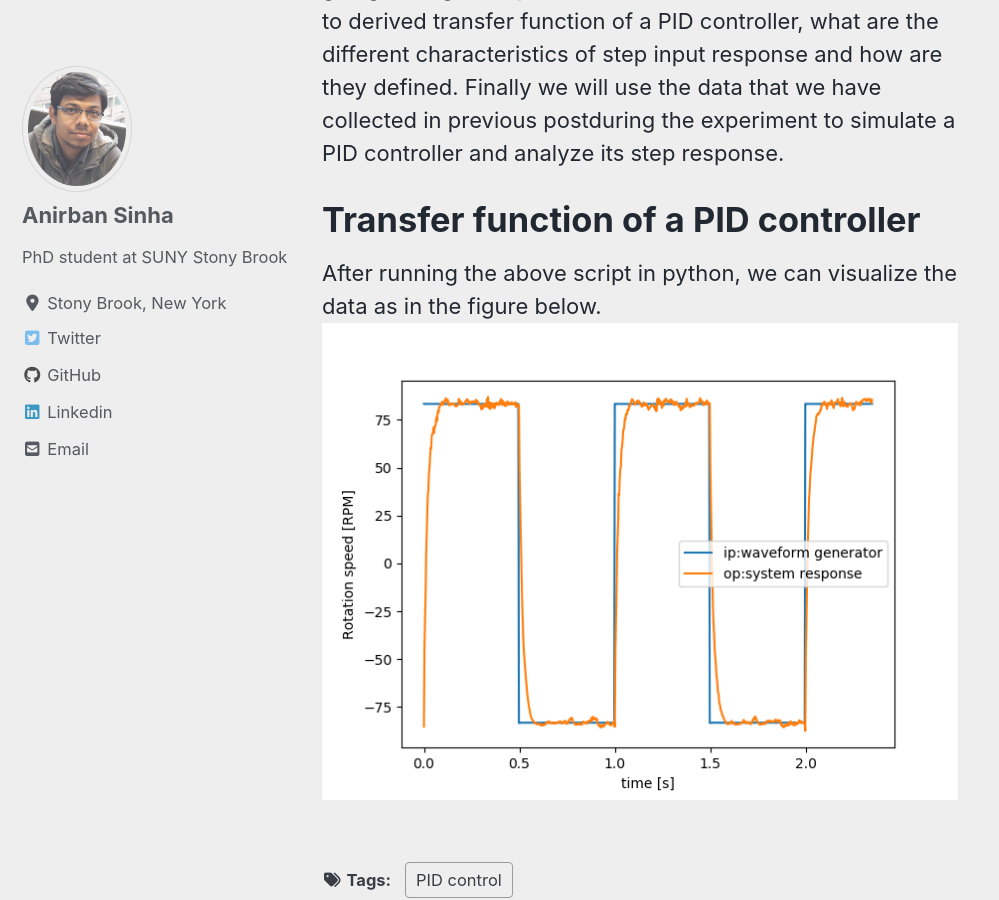
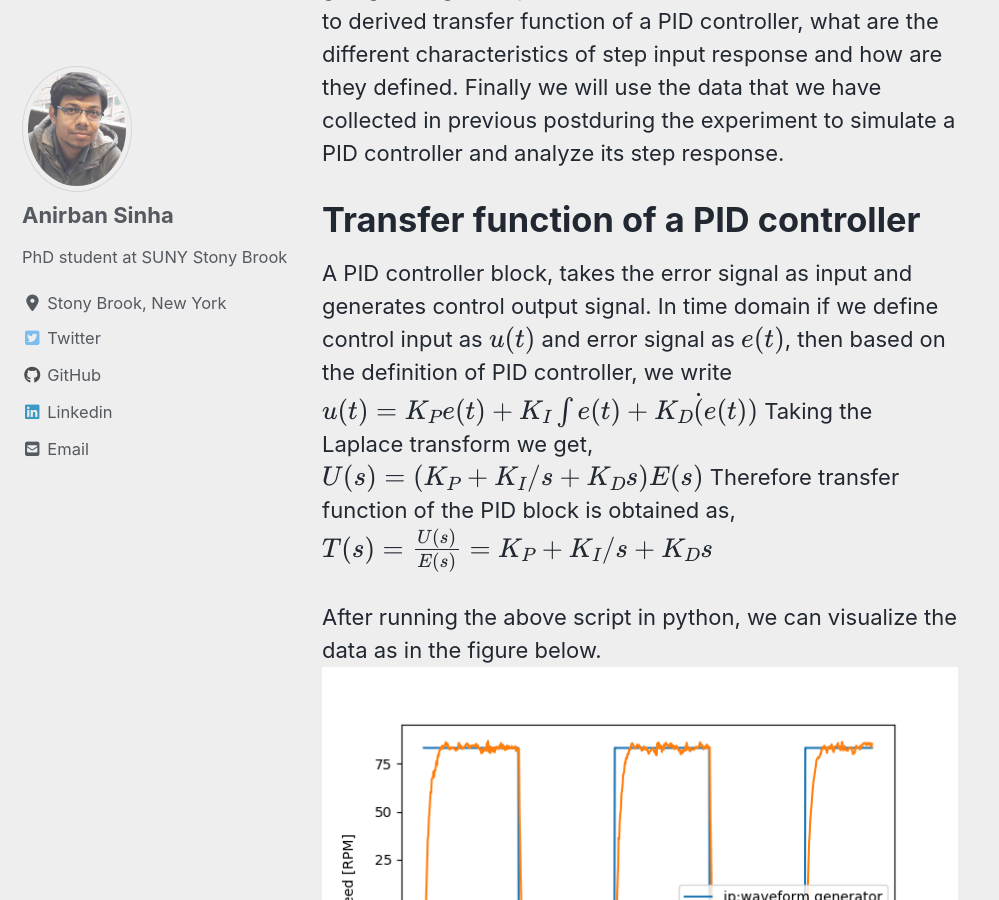
Before and after one commit to mattsinbot/mattsinbot.github.io, a Jekyll site: the page built from _posts/2019-12-7-PID2.md, in a window 1280 px wide and 900 px high, scrolled down 329 px. Shown: the whole window, without its empty margins (0-999 px from the left). Built offline with Jekyll 4.4.1, drawn with Linux system fonts in a browser that asks for light colours; cached includes are drawn as plain includes; nearby versions of some CDN libraries; formulas are drawn with MathJax 3; comment, search, counter and statistics services are not loaded.

Commit message:
PID transfer function added

```diff
--- a/_posts/2019-12-7-PID2.md
+++ b/_posts/2019-12-7-PID2.md
@@ -9,7 +9,12 @@ mathjax: "true"
 In this post I will show some theoretical analysis of the PID controller that we have designed in my previous post. After going through this post one will be able to under stand how to derived transfer function of a PID controller, what are the different characteristics of step input response and how are they defined. Finally we will use the data that we have collected in previous postduring the experiment to simulate a PID controller and analyze its step response.
 
 # Transfer function of a PID controller
-
+A PID controller block, takes the error signal as input and generates control output signal. In time domain if we define control input as $$u(t)$$ and error signal as $$e(t)$$, then based on the definition of PID controller, we write
+$$u(t) = K_Pe(t) + K_I\int e(t) + K_D \dot(e(t))$$
+Taking the Laplace transform we get,
+$$U(s) = (K_P + K_I/s + K_Ds)E(s)$$
+Therefore transfer function of the PID block is obtained as,
+$$T(s) = \frac{U(s)}{E(s)} = K_P + K_I/s + K_Ds$$
 
 
 After running the above script in python, we can visualize the data as in the figure below.
```
Also changed, not shown: 1 other file.
